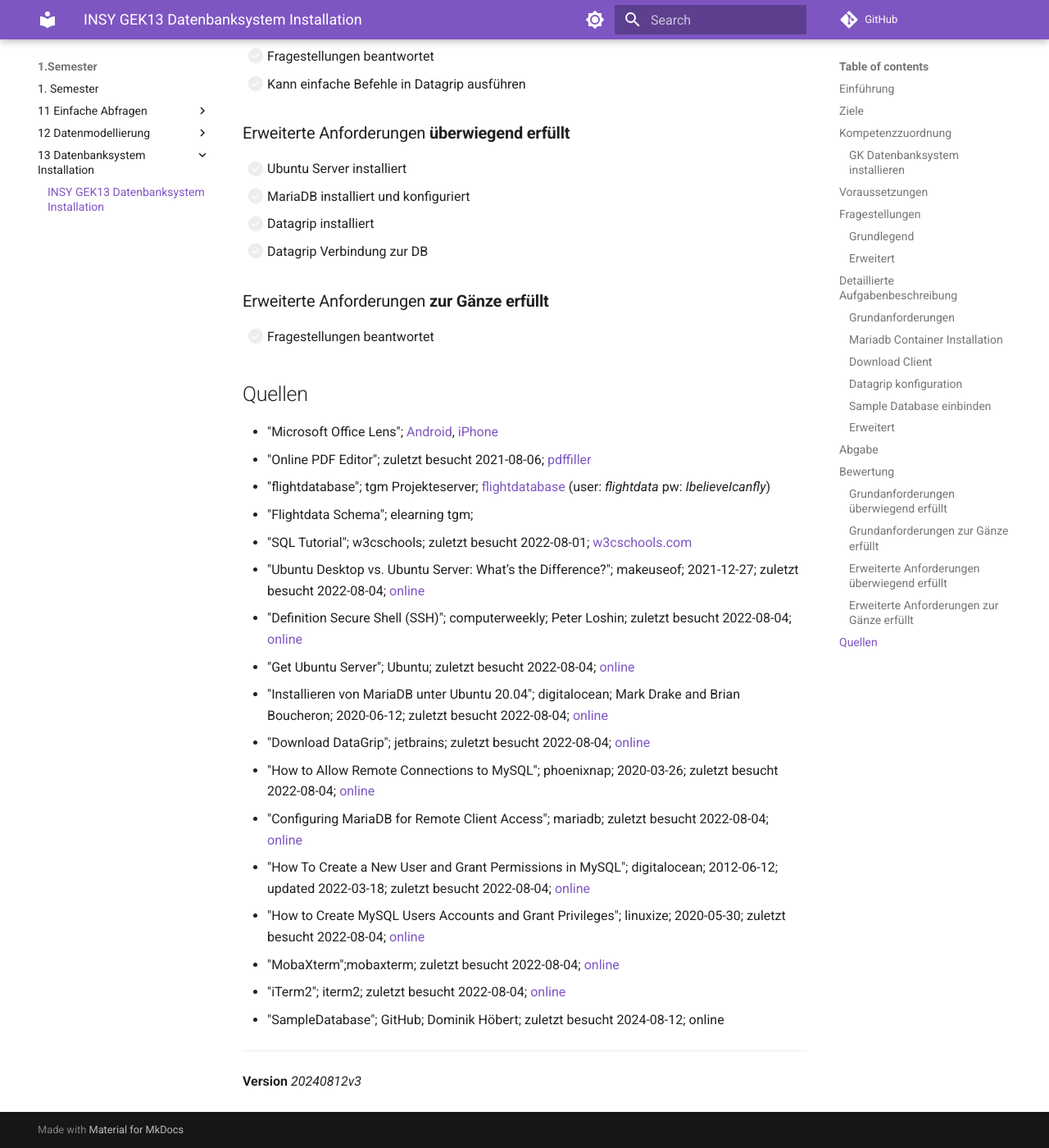
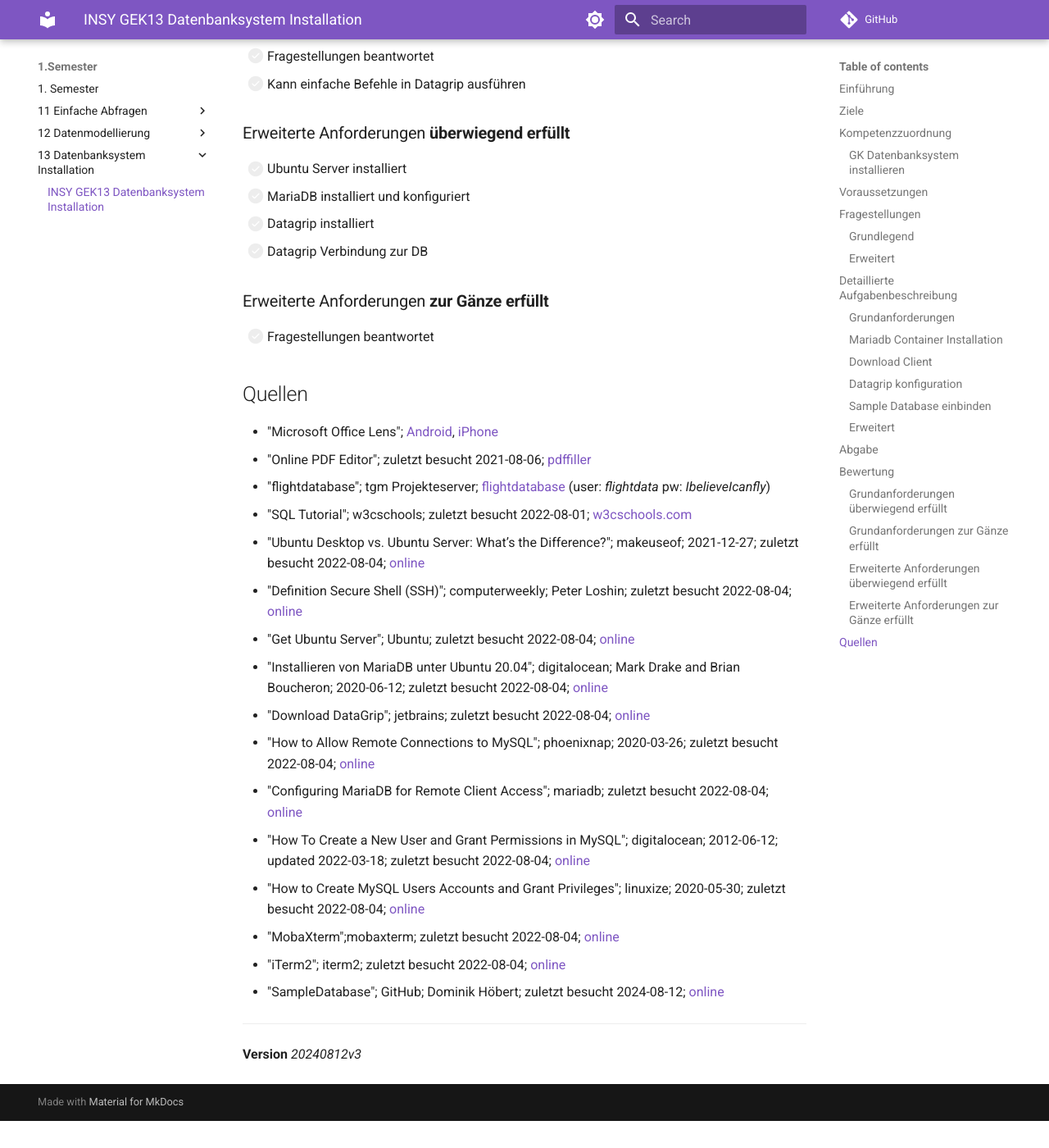
Before and after one commit to TGM-HIT/insy-exercises, an MkDocs documentation site: the page built from docs/1.Semester/13_Datenbanksystem_Installation/GEK13_Datenbanksystem_Installation.md, in a window 1280 px wide and 1400 px high, scrolled down 4180 px. Shown: the whole window at 82% size. Built offline with MkDocs 1.6.1 and Material for MkDocs 9.7.7, drawn with Linux system fonts in a browser that asks for light colours; comment, search, counter and statistics services are not loaded; after the commit the page ends 5547 px from its top, so only the background shows below that; some of the changed lines change nothing that is shown.

Commit message:
added links

```diff
--- a/docs/1.Semester/13_Datenbanksystem_Installation/GEK13_Datenbanksystem_Installation.md
+++ b/docs/1.Semester/13_Datenbanksystem_Installation/GEK13_Datenbanksystem_Installation.md
@@ -101,7 +101,7 @@
 
 Bis auf Systemrelevante Datenbanken ist unsere DB leer. Das wollen wir ändern.
 
-* [Download Sample Databases]()
+* [Download Sample Databases](https://download-directory.github.io/?url=https%3A%2F%2Fgithub.com%2FTGM-HIT%2Finsy-exercises%2Ftree%2Fmain%2Fdocs%2F1.Semester%2F13_Datenbanksystem_Installation%2FSample_databases)
 * Zeige dir das SQL File rechts im Fileexplorer an
 * markiere alle SQLs, dann Rechtsklick
 * Run...
@@ -146,7 +146,6 @@
 - "Microsoft Office Lens";  [Android](https://play.google.com/store/apps/details?id=com.microsoft.office.officelens&hl=de_AT&gl=US), [iPhone](https://apps.apple.com/at/app/microsoft-office-lens-pdf-scan/id975925059)
 - "Online PDF Editor"; zuletzt besucht 2021-08-06; [pdffiller](https://www.pdffiller.com/de/)
 - "flightdatabase"; tgm Projekteserver; [flightdatabase](https://projekte.tgm.ac.at/phpmyadmin/index.php) (user: *flightdata* pw: *IbelieveIcanfly*)
-- "Flightdata Schema"; elearning tgm;
 - "SQL Tutorial"; w3cschools; zuletzt besucht 2022-08-01; [w3cschools.com](https://www.w3schools.com/sql/)
 - "Ubuntu Desktop vs. Ubuntu Server: What’s the Difference?"; makeuseof; 2021-12-27; zuletzt besucht 2022-08-04; [online](https://www.makeuseof.com/tag/difference-ubuntu-desktop-ubuntu-server/)
 - "Definition Secure Shell (SSH)"; computerweekly; Peter Loshin; zuletzt besucht 2022-08-04; [online](https://www.computerweekly.com/de/definition/Secure-Shell-SSH)
@@ -159,7 +158,7 @@
 - "How to Create MySQL Users Accounts and Grant Privileges"; linuxize; 2020-05-30; zuletzt besucht 2022-08-04; [online](https://linuxize.com/post/how-to-create-mysql-user-accounts-and-grant-privileges/)
 - "MobaXterm";mobaxterm; zuletzt besucht 2022-08-04; [online](https://mobaxterm.mobatek.net/)
 - "iTerm2"; iterm2; zuletzt besucht 2022-08-04; [online](https://iterm2.com/)
-- "SampleDatabase"; GitHub; Dominik Höbert; zuletzt besucht 2024-08-12; online
+- "SampleDatabase"; GitHub; Dominik Höbert; zuletzt besucht 2024-08-12; [online](https://download-directory.github.io/?url=https%3A%2F%2Fgithub.com%2FTGM-HIT%2Finsy-exercises%2Ftree%2Fmain%2Fdocs%2F1.Semester%2F13_Datenbanksystem_Installation%2FSample_databases)
 
 ---
 **Version** *20240812v3*
```
